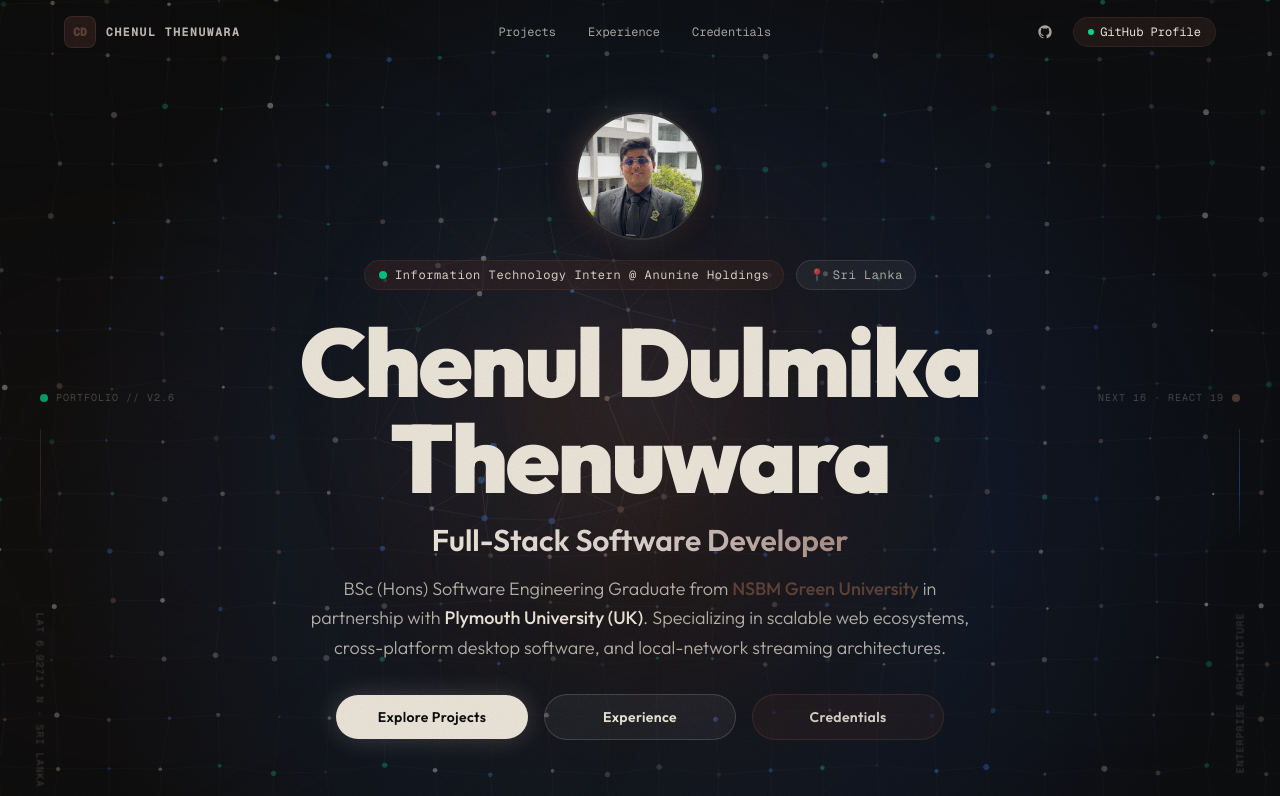
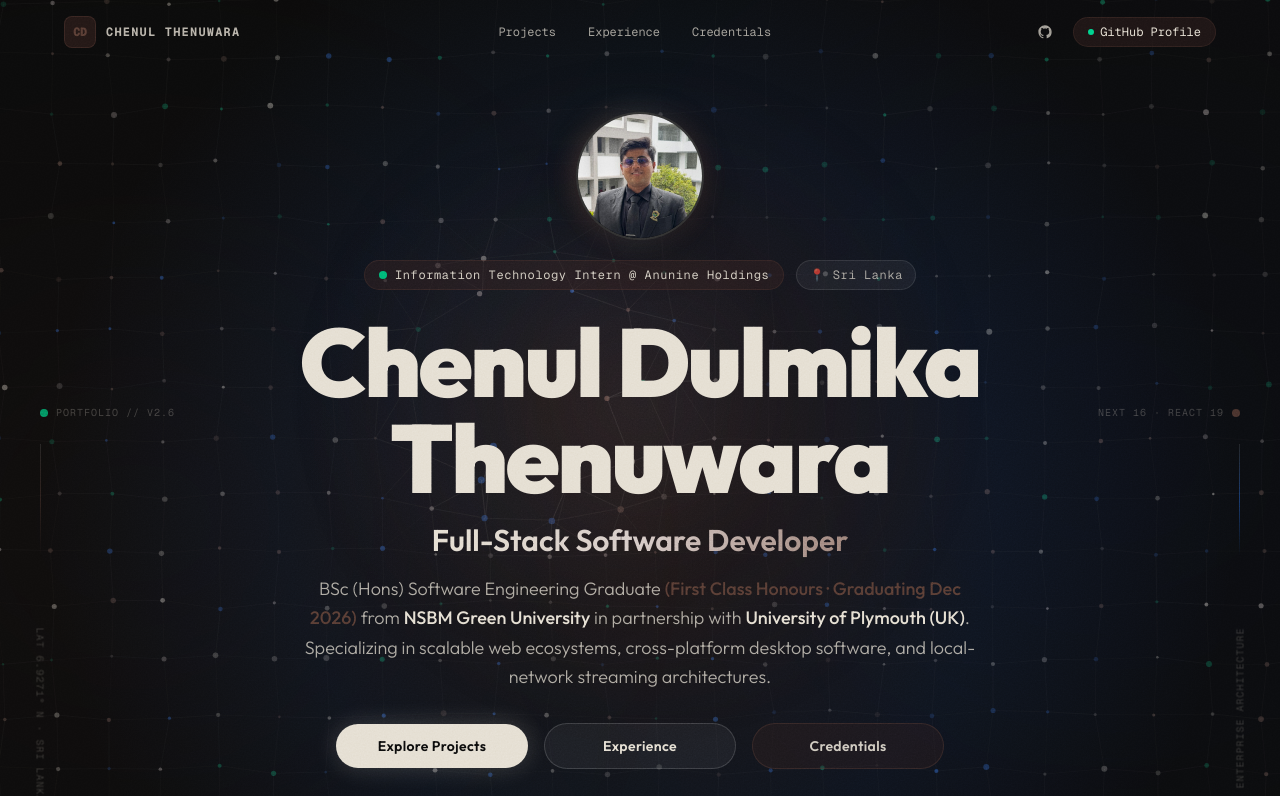
Before and after one commit to Chenul-Thenuwara/portfolio, a Next.js app: page / in a window 1280 px wide. Shown: the top 796 px of the page. Built offline with nearby package versions, Linux system fonts and the light colour scheme.

Commit message:
Update education timeline to Graduating Dec 2026 with Final Transcript Released and First Class Honours

```diff
--- a/src/components/hero/Hero.tsx
+++ b/src/components/hero/Hero.tsx
@@ -213,10 +213,10 @@ export default function Hero() {
           transition={{ duration: 1, delay: 0.45, ease: [0.215, 0.61, 0.355, 1] }}
           className="text-base sm:text-lg text-foreground/75 font-light max-w-2xl leading-relaxed mb-8"
         >
-          BSc (Hons) Software Engineering Graduate from{" "}
-          <span className="text-walnut-light font-medium">NSBM Green University</span>{" "}
-          in partnership with{" "}
-          <span className="text-foreground font-medium">Plymouth University (UK)</span>.
+          BSc (Hons) Software Engineering Graduate{" "}
+          <span className="text-walnut-light font-medium">(First Class Honours · Graduating Dec 2026)</span>{" "}
+          from <span className="text-foreground font-medium">NSBM Green University</span> in partnership with{" "}
+          <span className="text-foreground font-medium">University of Plymouth (UK)</span>.
           Specializing in scalable web ecosystems, cross-platform desktop software, and local-network streaming architectures.
         </motion.p>
 
--- a/src/components/timeline/ExperienceTimeline.tsx
+++ b/src/components/timeline/ExperienceTimeline.tsx
@@ -83,17 +83,18 @@ const timelineData: TimelineEntry[] = [
   },
   {
     role: "BSc (Hons) in Software Engineering",
-    organization: "NSBM Green University · Plymouth University (UK)",
+    organization: "University of Plymouth (UK) · NSBM Green University",
     employmentType: "Undergraduate Degree",
     category: "Education",
-    date: "Graduated · April 2026",
+    date: "Graduating Dec 2026 · Final Transcript Released",
     location: "Homagama, Sri Lanka",
     active: false,
     bullets: [
-      "Completed final undergraduate group presentation and graduated with honors.",
-      "Built the self-hosted local media library streaming server as the official final-year engineering project.",
+      "Completed all degree requirements with First Class Honours awarded by the University of Plymouth (UK).",
+      "Final Year Computing Project achieved 79.60% overall (80% Source Code/Report, 79% Viva & Demonstration).",
+      "Academic distinctions across AI & Machine Learning (73%), Computer Graphics & Visualisation (76%), Full-Stack Development (70%), and Mobile Development (70%).",
     ],
-    tags: ["Degree Completed", "Final Year Project", "Distributed Systems", "Software Architecture"],
+    tags: ["First Class Honours", "Graduating Dec 2026", "Final Transcript Out", "Final Project: 79.6%", "Software Architecture"],
   },
 ];
 
```
